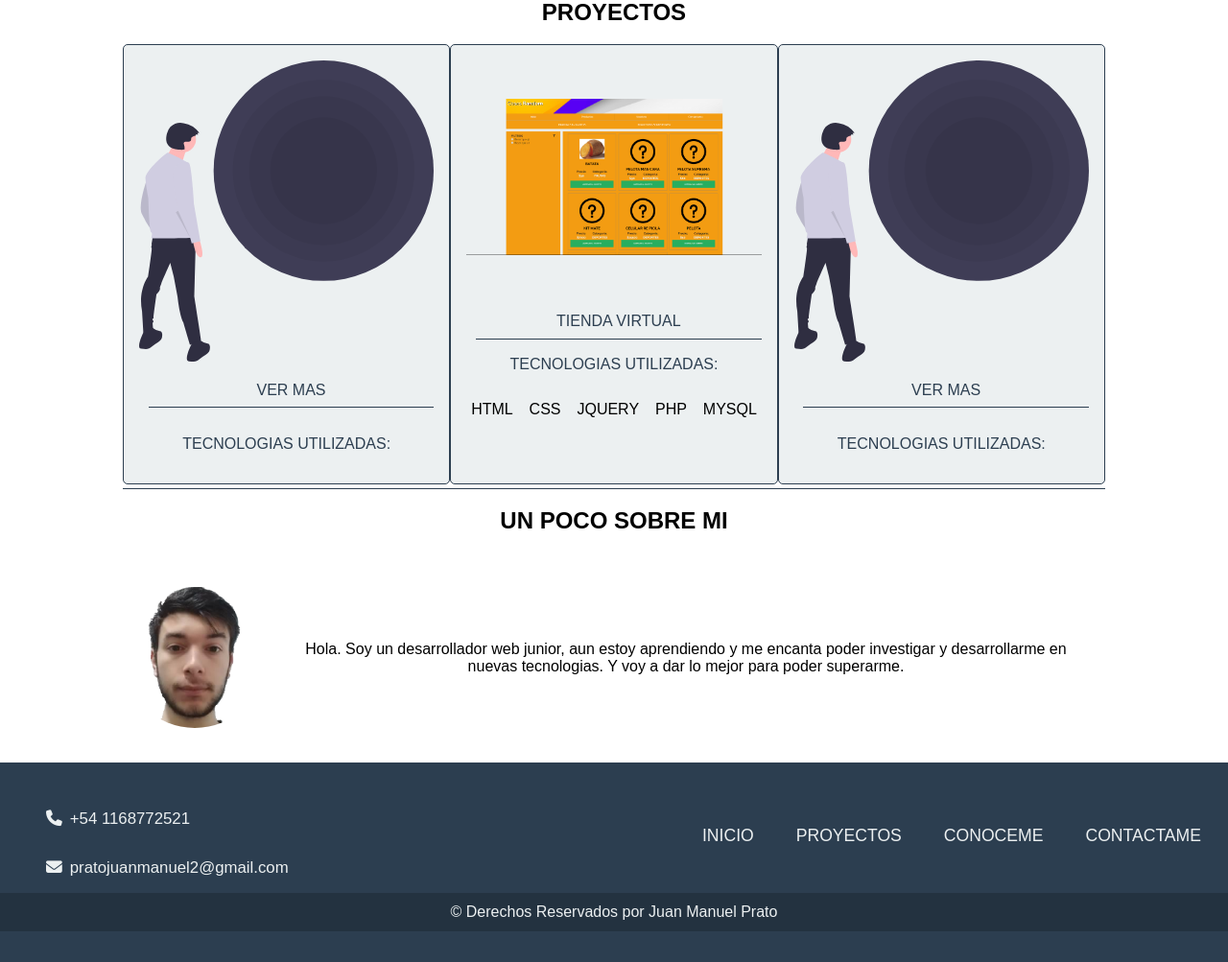
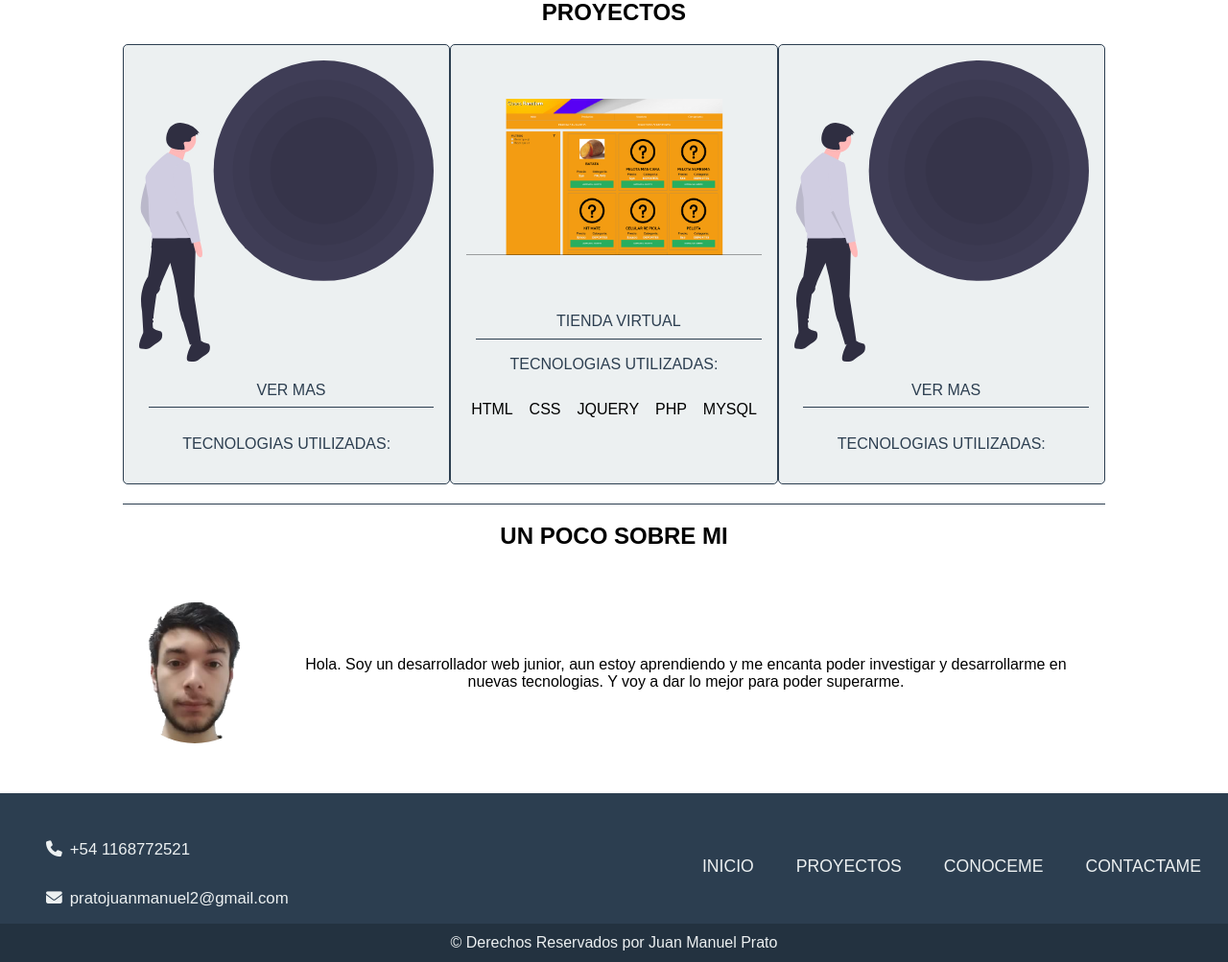
Before and after one commit to JuanPrato/portfolio, a PHP site: page / in a window 1280 px wide. Shown: the part 821-1824 px from the top of the page at 96% size. Before the commit the page ends 1792 px from the top, so only its background shows below. Run offline with PHP 8.4, Linux system fonts and the light colour scheme; some libraries are stand-ins or nearby versions; some web fonts are replaced.

Commit message:
Update style.css

```diff
--- a/static/css/style.css
+++ b/static/css/style.css
@@ -331,13 +331,13 @@
 
 /** SECCIONES **/
 main section{
-    margin-bottom: 1rem!important;
+    padding-bottom: 1rem!important;
     border-bottom: solid 1px var(--oscuro);
 }
 
 main section:last-of-type{
     border: none;
-    margin-bottom: 0!important;
+    padding-bottom: 0!important;
 }
 
 /** CONOCEME **/
```
